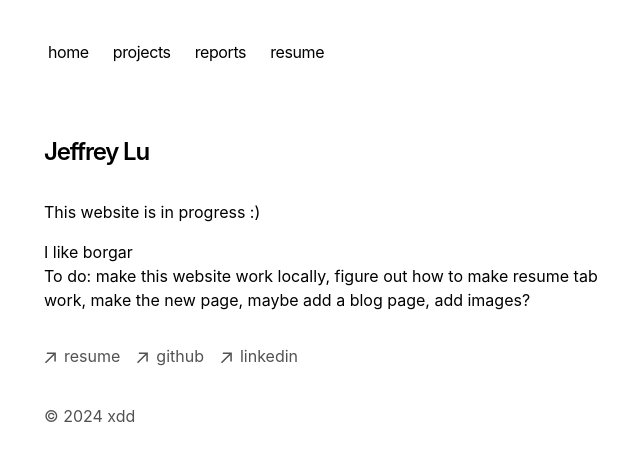
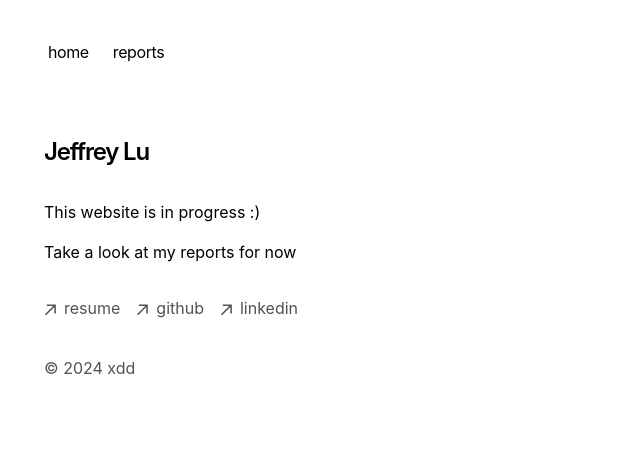
Before and after one commit to aealni/MyPortfolio, a Next.js app: page / in a window 1280 px wide. Shown: the top 460 px of the page, without its empty margins (308-948 px from the left). Built offline with nearby package versions, Linux system fonts and the light colour scheme.

Commit message:
presentable ig

```diff
--- a/app/components/nav.tsx
+++ b/app/components/nav.tsx
@@ -4,15 +4,15 @@ const navItems = {
   '/': {
     name: 'home',
   },
-  '/projects': {
-    name: 'projects',
-  },
+  //'/projects': {
+  //  name: 'projects',
+  //},
   '/reports': {
     name: 'reports',
   },
-  '/resume': {
-    name: 'resume',
-  },
+  //'/resume': {
+  //  name: 'resume',
+  //},
 }
 
 export function Navbar() {
--- a/app/page.tsx
+++ b/app/page.tsx
@@ -9,10 +9,7 @@ export default function Page() {
         {`This website is in progress :)`}
       </p>
       <p>
-        {`I like borgar`}
-      </p>
-      <p>
-        {`To do: make this website work locally, figure out how to make resume tab work, make the new page, maybe add a blog page, add images?`}
+        {`Take a look at my reports for now`}
       </p>
     </section>
   )
```
